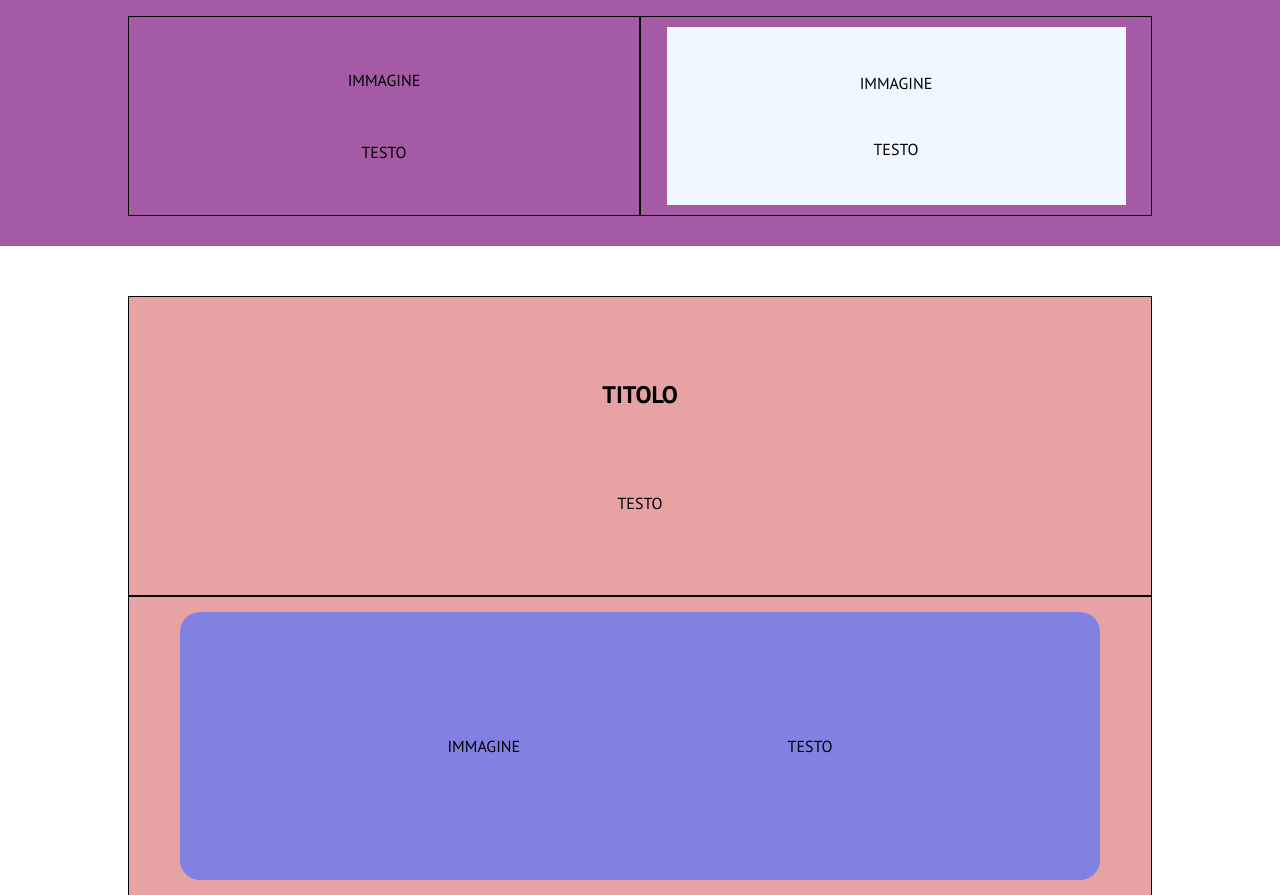
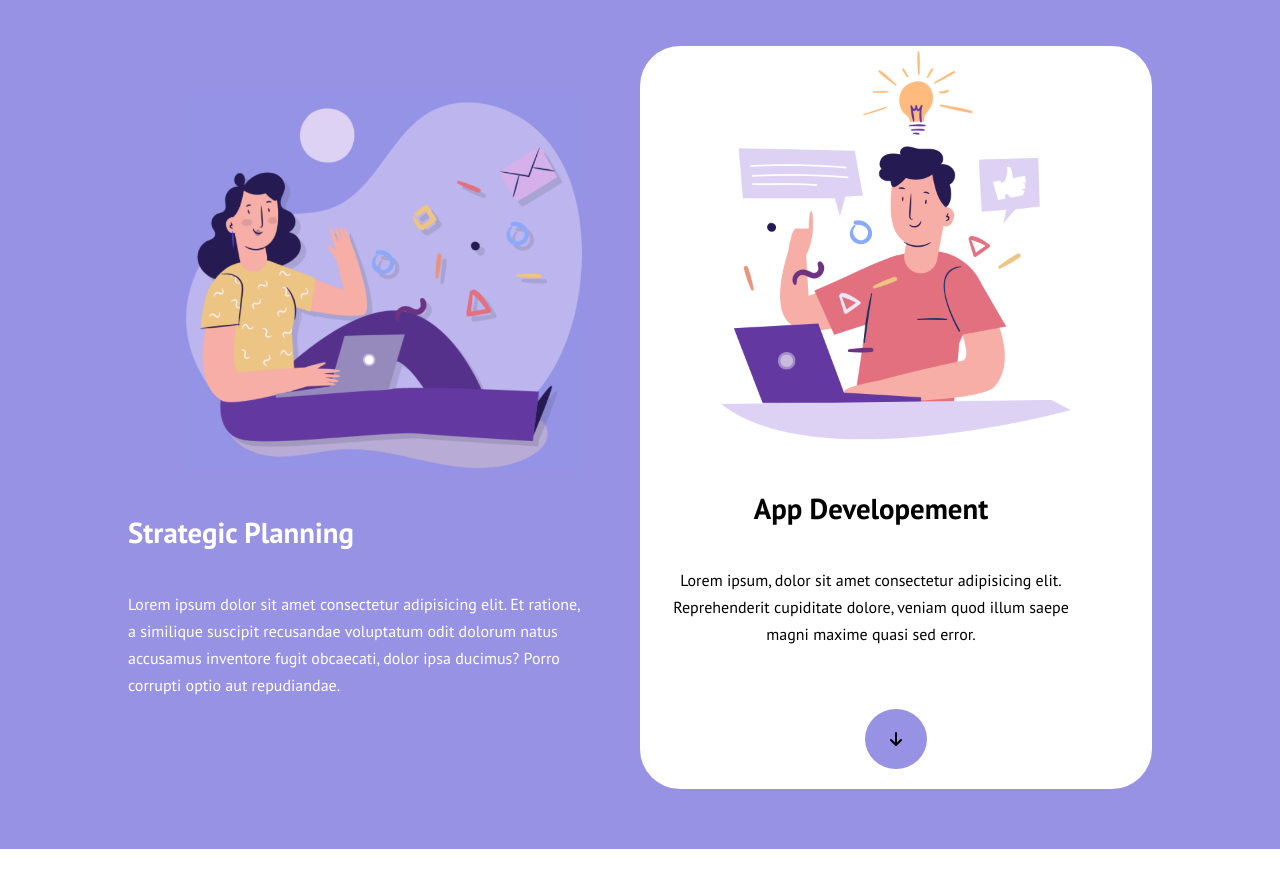
Before and after one commit to Idedav/htmlcss-responsive-layout, a plain HTML site: page index.html in a window 1280 px wide. Shown: the part 1100-1995 px from the top of the page. Drawn offline with Linux system fonts and the light colour scheme.

Commit message:
[ADD] strategic

```diff
--- a/css/style.css
+++ b/css/style.css
@@ -146,13 +146,13 @@ header nav .menu ul li button{
 /* STRATEGIC */
 
 .strategic{
-    background-color: rgb(165, 90, 165);
+    background-color: #9792E4;
 }
 
 .strategic .row{
     width: 80%;
     margin: auto;
-    padding: 30px 0px;
+    padding: 60px 0px;
     display: flex;
     flex-direction: column;
     align-items: center;
@@ -160,8 +160,7 @@ header nav .menu ul li button{
 
 .strategic .row .col{
     width: 100%;
-    height: 200px;
-    border: 1px solid black;
+
     display: flex;
     flex-direction: column;
     align-items: center;
@@ -169,14 +168,50 @@ header nav .menu ul li button{
 }
 
 .strategic .row .col .card{
-    height: 90%;
-    width: 90%;
-    background-color: aliceblue;
+    background-color:white;
+    border-radius: 40px;
     display: flex;
     flex-direction: column;
     align-items: center;
     justify-content: space-evenly;
 }
+
+.strategic .row .col .image img{
+    width: 400px;
+}
+
+.strategic .row .col .text{
+    color: white;
+    padding-bottom: 40px;
+    padding-right: 50px;
+}
+
+.strategic .row .col .text h2{
+    font-size: 1.8rem;
+    padding: 40px 0px;
+}
+
+.strategic .row .col .text p{
+    line-height: 1.7rem;
+}
+
+.strategic .row .col .card .text{
+    color: black;
+    text-align: center;
+    margin: 0px 30px;
+}
+
+.strategic .row .col .card .text p{
+    padding-bottom: 20px;
+}
+
+.strategic .row .col .card .circle{
+    background-color: #9792E4;
+    border-radius: 50%;
+    padding: 20px 25px;
+    margin-bottom: 20px;
+}
+
 
 /* TESTIMONIALS */
 
--- a/index.html
+++ b/index.html
@@ -96,14 +96,27 @@
         <section class="strategic">
             <div class="row">
                 <div class="col">
-                    <div>IMMAGINE</div>
-                    <p>TESTO</p>
+                    <div class="image">
+                        <img src="img/planning1.png" alt="">
+                    </div>
+                    <div class="text">
+                        <h2>Strategic Planning</h2>
+                        <p>Lorem ipsum dolor sit amet consectetur adipisicing elit. Et ratione, a similique suscipit recusandae voluptatum odit dolorum natus accusamus inventore fugit obcaecati, dolor ipsa ducimus? Porro corrupti optio aut repudiandae.</p>
+                    </div>
                 </div>
 
                 <div class="col">
                     <div class="card">
-                        <div>IMMAGINE</div>
-                        <p>TESTO</p>
+                        <div class="image">
+                            <img src="img/planning2.png" alt="">
+                        </div>
+                        <div class="text">
+                            <h2>App Developement</h2>
+                            <p>Lorem ipsum, dolor sit amet consectetur adipisicing elit. Reprehenderit cupiditate dolore, veniam quod illum saepe magni maxime quasi sed error.</p>
+                        </div>
+                        <div class="circle">
+                            <i class="fa-solid fa-arrow-down"></i>
+                        </div>
                     </div>
                 </div>
             </div>
```
